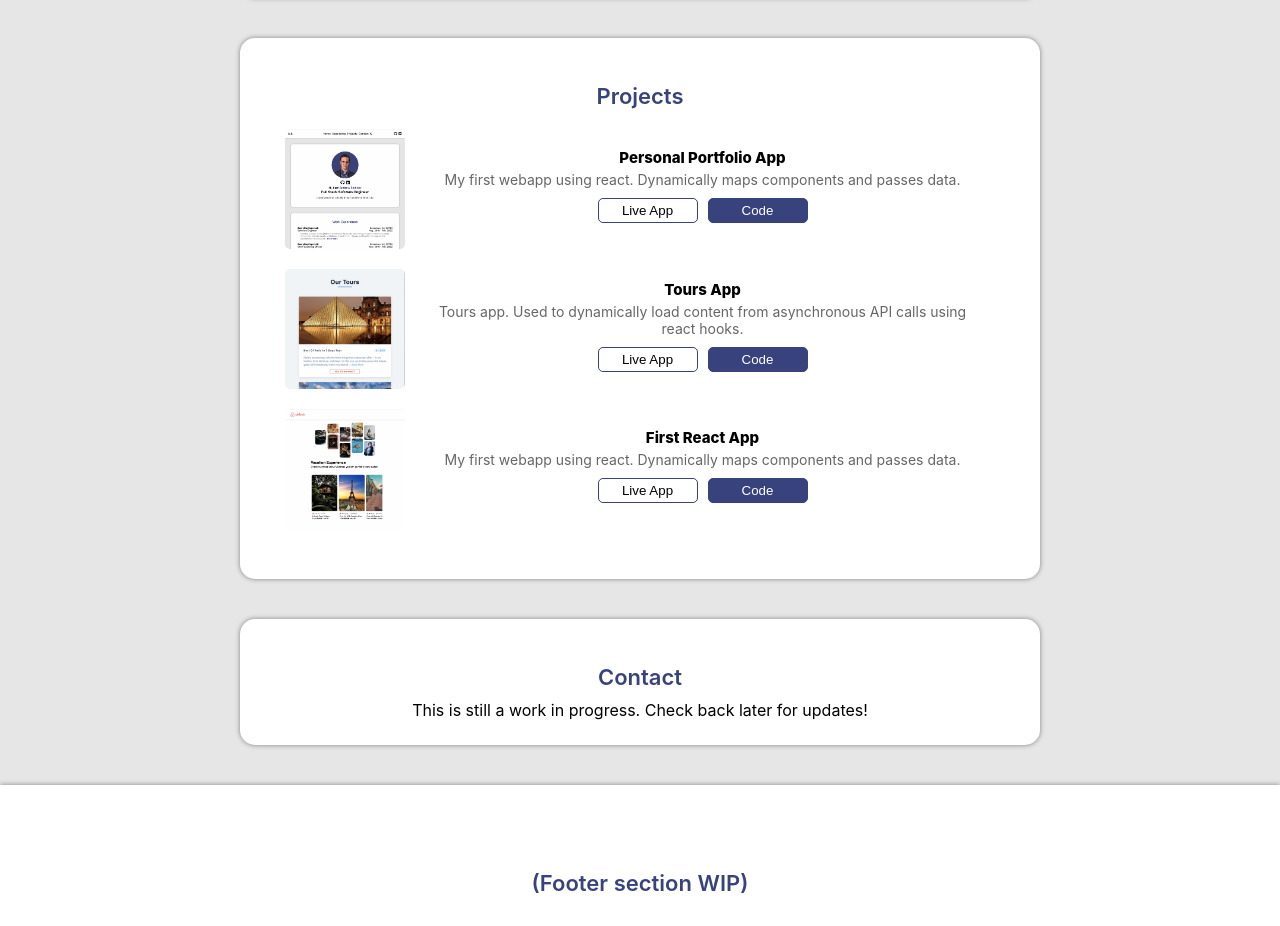
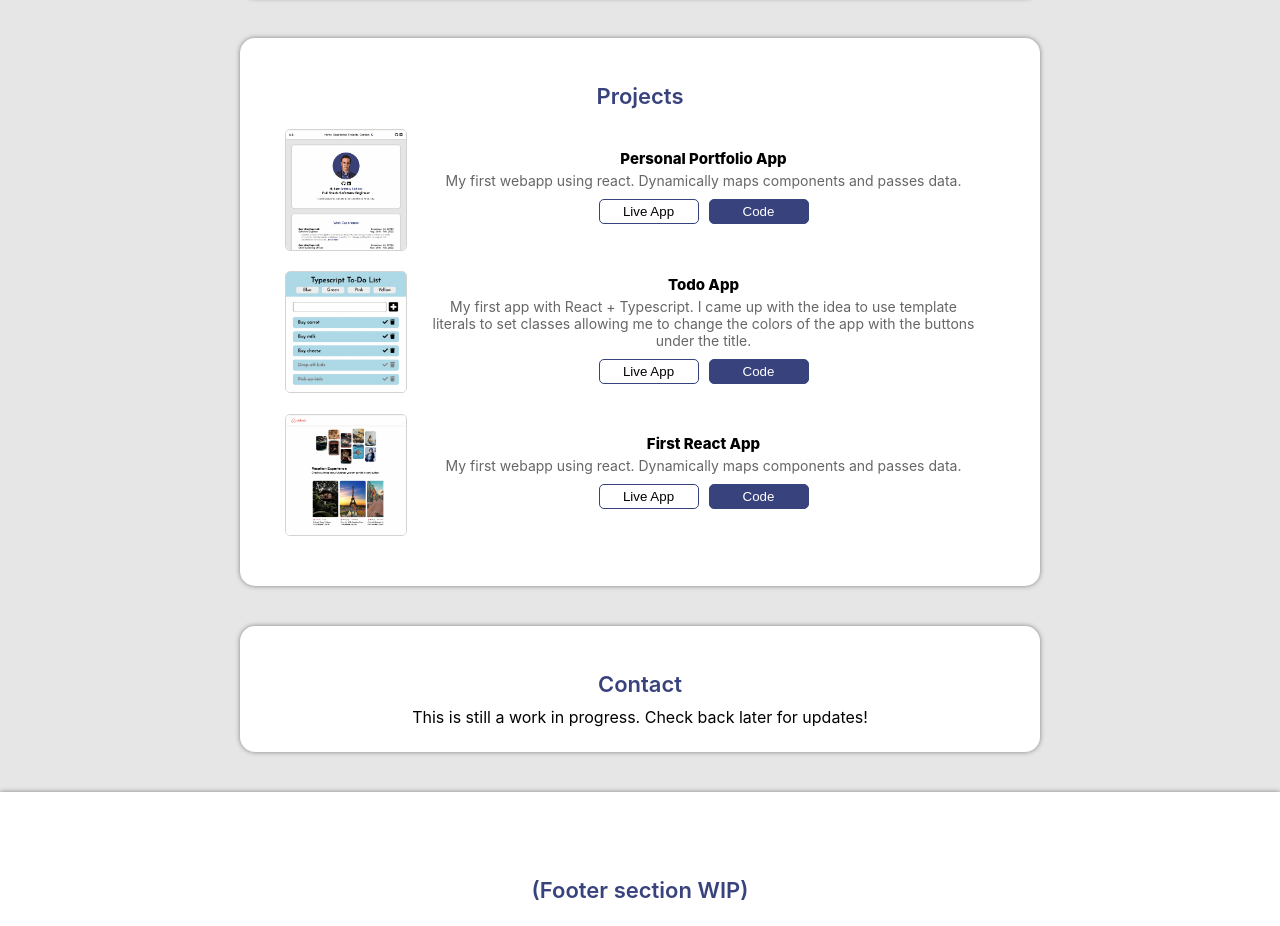
Before and after one commit to AndrewSadikov/ReactPortfolio, a React (Create React App) app: page / in a window 1280 px wide. Shown: the part 1028-1954 px from the top of the page. Built offline with nearby package versions, Linux system fonts and the light colour scheme.

Commit message:
Updated projects

```diff
--- a/src/data/projectData.js
+++ b/src/data/projectData.js
@@ -9,12 +9,12 @@ const projectData = [
     image: "portfolio.png",
   },
   {
-    name: "Tours App",
+    name: "Todo App",
     about:
-      "Tours app. Used to dynamically load content from asynchronous API calls using react hooks.",
-    live: "https://tours.andrewsadikov.com",
-    code: "https://github.com/AndrewSadikov/ReactToursApp",
-    image: "tours.png",
+      "My first app with React + Typescript. I came up with the idea to use template literals to set classes allowing me to change the colors of the app with the buttons under the title.",
+    live: "https://todo.andrewsadikov.com",
+    code: "https://github.com/AndrewSadikov/TodoListApp",
+    image: "todo.png",
   },
   {
     name: "First React App",
--- a/src/index.css
+++ b/src/index.css
@@ -338,6 +338,7 @@ a {
 .proj-image {
   border-radius: 5px;
   max-width: 120px;
+  border: 1px solid lightgrey;
 }
 
 .proj-title {
```
Also changed, not shown: src/images/todo.png (added), src/images/tours.png (deleted).
